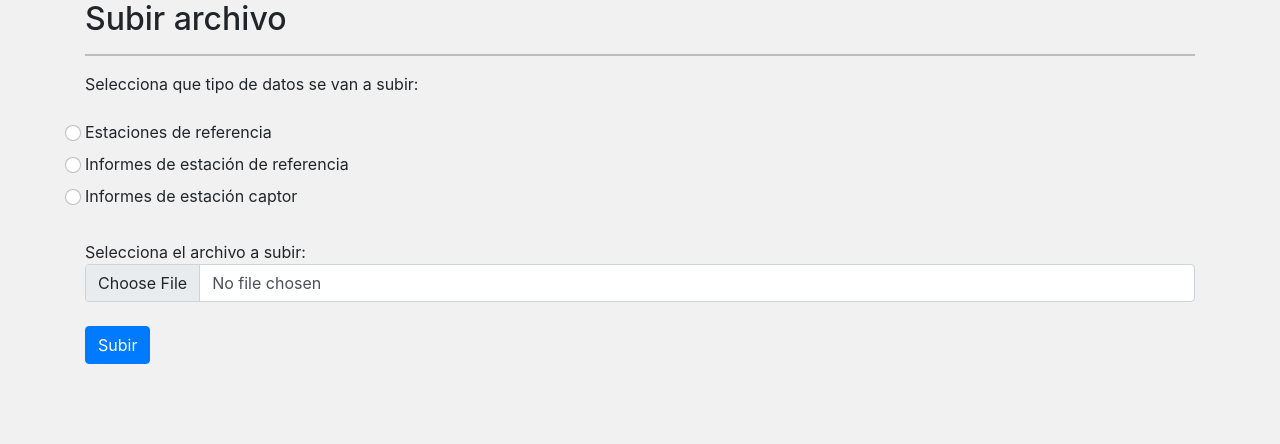
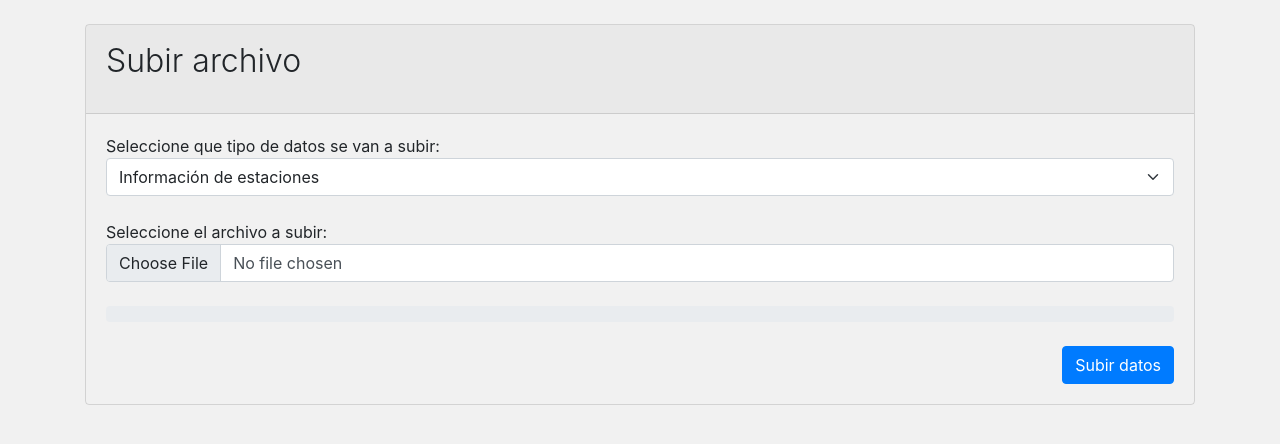
Before and after one commit to isisrg/SensoCat, a Flask app: page /upload in a window 1280 px wide. Shown: the part 56-500 px from the top of the page. Run offline with Flask 2, Linux system fonts and the light colour scheme; some libraries are stand-ins or nearby versions.

Commit message:
Código limpiado, cambios front-end
Código con menos código antiguo comentado, cambios estéticos en las páginas. Se ha añadido una barra de progreso al subir archivo, falta implementar funcionalidad.

```diff
--- a/app/forms.py
+++ b/app/forms.py
@@ -13,8 +13,9 @@ class LoginForm(FlaskForm):
 
 class UploadForm(FlaskForm):
 	#Creates two radio buttons, one for stations and another one for reports. Forces the user to pick one of the two, if none of those are selected then appears a message to inform the user
-	data_type = RadioField('data_type', choices=[('stations', 'Estaciones de referencia'), ('reports-ref', 'Informes de estación de referencia'), ('reports-captor', 'Informes de estación captor')], validators=[DataRequired()])
-	#dropdown = SelectField('drop_down', choices = [('captor', 'Estación captor'), ('ref', 'Estación de referencia')], validators = [DataRequired()])
+	# data_type = RadioField('data_type', choices=[('stations', 'Información de estaciones'), ('reports-ref', 'Informes de estación de referencia'), ('reports-captor', 'Informes de estación captor')], validators=[DataRequired()])
+	#dropdown
+	data_type = SelectField('data_type', choices=[('stations', 'Información de estaciones'), ('reports-ref', 'Informes de estación de referencia'), ('reports-captor', 'Informes de estación captor')], validators=[DataRequired()])
 	file = FileField('file', validators=[FileRequired(), FileAllowed(['csv'], 'Solo archivos CSV!')])
 
 class NewStationForm(FlaskForm):
--- a/app/routes.py
+++ b/app/routes.py
@@ -95,15 +95,12 @@ def home():
             first_sensor = 0
 
             for key, value in last_readings.items():
-                # print(key, '->', value)
                 if key != 'Nombre' and key != 'Timestamp':
                     if first_sensor == 0:
                         data_json = str(key) + ':' + str(value)
                         first_sensor = 1
                     else:
                         data_json += ',' + str(key) + ':' + str(value)
-            # if data_json:
-            #     data_json += '}'
 
             stations_table.update_item(
                 Key={'Nombre': str(station_name)},
@@ -144,6 +141,7 @@ def chart_table(station_name, sensor, initial_date, final_date):
             data.append(report[sensor])
 
         return render_template('chart_table.html', title='Información', station_name=station_name, sensor=sensor, initial_date = initial_date, final_date = final_date, labels = labels, data = data)
+
     if request.method == 'POST':
         return redirect('/home')
 
@@ -171,11 +169,8 @@ def submit_csv():
         file_name = locations_csv.filename.split('.')[0]
         df = pd.read_csv(locations_csv, delimiter=';')
         if data_type == 'stations':
-            #df.insert(0, 'Id', np.arange(start=1, stop=len(df)+1, step=1))
             table = 'Estaciones'
             mode = 0
-            # initial_date = ''
-            # final_date = ''
 
         if data_type == 'reports-captor':
             df.insert(0, 'Nombre', file_name)
@@ -210,79 +205,37 @@ def submit_csv():
 
                 if str(header[count_col]) == 'date':
                     header[count_col] = 'Timestamp'
-                # if str(header[count_col]) == 'Sensores' and mode == 0:
-                #     row_values[count_col] = str(row_values[count_col])
-                #     row_values[count_col] = row_values[count_col].split(",")
-
-                # if str(header[count_col]) == 'Timestamp' and mode == 1 or mode == 2:
-                #     old_date = str(row_values[count_col])
-                #     date = datetime.strptime(f'{old_date}', '%Y-%m-%dT%H:%M:%S')
-                #     new_date = date.strftime('%d/%m/%Y %H:%M')
-                #     row_values[count_col] = str(new_date)
-
-                # if mode == 0:
-                #     if str(header[count_col]) == 'Fecha-inicio':
-                #         reports = reports_table.query(
-                #             Limit = 1,
-                #             # TRUE -> el más grande FALSE -> el más pequeño
-                #             ScanIndexForward = True,
-                #             KeyConditionExpression=Key('Nombre').eq(station_name)
-                #         )
-                #         reports = reports['Items']
-                #         if reports:
-                #             initial_date = reports_table.query(
-                #                 Limit = 1,
-                #                 # TRUE -> el más grande FALSE -> el más pequeño
-                #                 ScanIndexForward = True,
-                #                 KeyConditionExpression=Key('Nombre').eq(station_name)
-                #             )
-                #             initial_date = initial_date['Items'][0]['Timestamp']
-                #             row_values[count_col] = str(initial_date)
-
-                #     if str(header[count_col]) == 'Fecha-fin':
-                #         reports = reports_table.query(
-                #             Limit = 1,
-                #             # TRUE -> el más grande FALSE -> el más pequeño
-                #             ScanIndexForward = True,
-                #             KeyConditionExpression=Key('Nombre').eq(station_name)
-                #         )
-                #         reports = reports['Items']
-                #         if reports:
-                #             final_date = reports_table.query(
-                #                 Limit = 1,
-                #                 # TRUE -> el más grande FALSE -> el más pequeño
-                #                 ScanIndexForward = False,
-                #                 KeyConditionExpression=Key('Nombre').eq(station_name)
-                #             )
-                #             final_date = final_date['Items'][0]['Timestamp']
-                #             row_values[count_col] = str(final_date)
 
                 #If the data is from a captor the date format is changed taking the seconds out
                 if str(header[count_col]) == 'Timestamp' and mode == 1:
-                    #If the data is from the captor20002, which has the date with a different format from all the other captors, is changed so it stays with the same format as all of the others
-                    if(row_values[0] == 'captor20002'):
+                    #If the data is from one of the captor20xxx captors, which have the date with a different format from the captor170xx captors, is changed so it stays with the same format as all of the others
+                    if 'captor20' in row_values[0]:
                         old_date = str(row_values[count_col])
                         date = datetime.strptime(f'{old_date}', '%Y-%m-%d %H:%M:%S')
-                        # new_date = date.strftime('%d/%m/%Y %H:%M')
                         new_date = date.strftime('%Y-%m-%dT%H:%M')
                         row_values[count_col] = str(new_date)
 
-                    #All the captors excluding the captor20002
-                    else:
-                        # old_date = str(row_values[count_col])
-                        # date = datetime.strptime(f'{old_date}', '%d/%m/%Y %H:%M:%S')
-                        # new_date = date.strftime('%d/%m/%Y %H:%M')
-                        # row_values[count_col] = str(new_date)
-                        old_date = str(row_values[count_col])
-                        date = datetime.strptime(f'{old_date}', '%d/%m/%Y %H:%M:%S')
-                        new_date = date.strftime('%Y-%m-%dT%H:%M')
-                        row_values[count_col] = str(new_date)
+                    #All the captor170xx captors
+                    elif 'captor170' in row_values[0]:
+                        #If the data if from captor17013, captor17016 or captor17017, which have the date with a different format from all the other captors, including the captors from captor170xx, is changed so it stays with the same format as all of the others
+                        if ('captor17013' or 'captor17016' or 'captor17017') in row_values[0]:
+                            print('HOLA')
+                            old_date = str(row_values[count_col])
+                            date = datetime.strptime(f'{old_date}', '%d/%m/%Y %H:%M')
+                            new_date = date.strftime('%Y-%m-%dT%H:%M')
+                            row_values[count_col] = str(new_date)
+
+                        #If the data is from the rest of the captor170xx captors, the date format is changed so it stays with the same format as all of the others
+                        else:
+                            old_date = str(row_values[count_col])
+                            date = datetime.strptime(f'{old_date}', '%d/%m/%Y %H:%M:%S')
+                            new_date = date.strftime('%Y-%m-%dT%H:%M')
+                            row_values[count_col] = str(new_date)
 
                 #If the data is from a reference station the date format is changed so it stays with the same format as the date in the captors
                 if str(header[count_col]) == 'Timestamp' and mode == 2:
                     old_date = str(row_values[count_col])
                     date = datetime.strptime(f'{old_date}', '%Y-%m-%dT%H:%M')
-                    # new_date = date.strftime('%d/%m/%Y %H:%M')
                     new_date = date.strftime('%Y-%m-%dT%H:%M')
                     row_values[count_col] = str(new_date)
 
@@ -290,20 +243,6 @@ def submit_csv():
                     data_json = '{"' + str(header[count_col]) + '": "' + str(row_values[count_col]) + '"'
                 else:
                     data_json += ', "' + str(header[count_col]) + '": "' + str(row_values[count_col]) + '"'
-
-                # if str(header[count_col]) == 'Timestamp' and mode == 1 or mode == 2:
-                #     new_date = datetime.strptime(f'{new_date}', '%d/%m/%Y %H:%M')
-                #     if count_row == 0 and mode == 1 or mode == 2:
-                #         initial_date = new_date
-                #         final_date = new_date
-                #     if mode == 1 or mode == 1 or mode == 2:
-                #         if new_date > final_date:
-                #             final_date = new_date
-                #         if new_date < initial_date:
-                #             initial_date = new_date
-
-                #     print('Initial date:' +initial_date.strftime('%d/%m/%Y %H:%M'))
-                #     print('Final date: ' +final_date.strftime('%d/%m/%Y %H:%M'))
 
             data_json += '}'
             #Data converted to JSON format
@@ -343,7 +282,7 @@ def submit_station():
         #Number of columns of the csv
         col_size = items_data.shape[1]
 
-        #first equals 0 if its the first iteration on the Contaminantes column (also indicates wether the Contaminantes column exists or not)
+        #first equals 0 if its the first iteration on the Sensores column (also indicates wether the Sensores column exists or not)
         first = 0
 
         data_json = '{"'
@@ -354,19 +293,8 @@ def submit_station():
             if header[count_col] == 'Longitud': data = form_new_station.longitude.data
             if header[count_col] == 'Sensores': data = form_new_station.sensors.entries
 
+            #Formats the sensors given in the form
             if header[count_col] == 'Sensores':
-                # # data_json += ', "' + str(header[count_col]) + '": ['
-                # data_json += ', "' + str(header[count_col]) + '": "'
-                # for nested in form_new_station.sensors.entries:
-                #     if first == 0:
-                # #         data_json += '"' + str(nested.data) + '"'
-                #         data_json += str(nested.data)
-                #         first = 1
-                #     else:
-                # #         data_json += ', "' + str(nested.data) + '"'
-                #         data_json += ',' + str(nested.data)
-                # # data_json += ']'
-                # data_json += '"'
                 if count_col == 0:
                     data_json += str(header[count_col]) + '": "'
                 else:
@@ -384,17 +312,6 @@ def submit_station():
                 if str(header[count_col]) == 'Nombre' or str(header[count_col]) == 'Latitud' or str(header[count_col]) == 'Longitud':
                     data_json += ', "' + str(header[count_col]) + '": "' + str(data) + '"'
 
-        #If Contaminantes column does not exists then creates one with the data specified by the user in the form
-        # if first == 0:
-        #     data_json += ', "Contaminantes": ['
-        #     for nested in form_new_station.sensors.entries:
-        #         if first == 0:
-        #             data_json += '"' + str(nested.data) + '"'
-        #             first = 1
-        #         else:
-        #             data_json += ', "' + str(nested.data) + '"'
-        #     data_json += ']'
-
         data_json += '}'
         print(data_json)
         #Data converted to JSON format
@@ -405,7 +322,6 @@ def submit_station():
         selected_table.put_item(Item=converted_data)
         return render_template('submit_station.html', title='Estación', form_new_station=form_new_station)
 
-
 @app.route('/index')
 def index():
     return render_template('index.html')
--- a/app/templates/about.html
+++ b/app/templates/about.html
@@ -8,8 +8,9 @@
 {% endblock %}
 
 {% block content %}
+    <br>
     <div class="container">
-            <h2> Sobre nosotros </h2>
+        <p class="fs-2 fw-light"> Sobre nosotros </p>
         <hr>
         <figure class="text-center">
             <blockquote class="blockquote">
--- a/app/templates/base.html
+++ b/app/templates/base.html
@@ -6,7 +6,7 @@
 		{% else %}
 		<title>SensoCAT</title>
 		{% endif %}
-		{% block map %} {% endblock %}
+		{% block imports %} {% endblock %}
 
 		<meta name="viewport" content="width=device-width, initial_scale=1.0">
 
--- a/app/templates/upload.html
+++ b/app/templates/upload.html
@@ -1,4 +1,8 @@
 {% extends "base.html" %}
+
+{% block import %}
+	<script src="https://cdnjs.cloudflare.com/ajax/libs/jquery/3.6.0/jquery.min.js" integrity="sha512-894YE6QWD5I59HgZOGReFYm4dnWc1Qt5NtvYSaNcOP+u1T9qYdvdihz0PPSiiqn/+/3e7Jo4EaG7TubfWGUrMQ==" crossorigin="anonymous" referrerpolicy="no-referrer"></script>
+{% endblock %}
 
 {% block navbar %}
 	<a class="nav-link" aria-current="page" href="{{ url_for('home') }}">Inicio</a>
@@ -8,29 +12,39 @@
 {% endblock %}
 
 {% block content %}
+	<br>
 	<div class="container">
-		<h2> Subir archivo </h2>
-		<hr>
-		<form method="POST" action="/upload/submit_csv" enctype="multipart/form-data">
-			Selecciona que tipo de datos se van a subir:
+		<div class="card bg-transparent">
+			<div class="card-header">
+				<p class="fs-2 fw-light"> Subir archivo </p>
+			</div>
+			<div class="card-body">
+				<form method="POST" action="/upload/submit_csv" id="upload_form" enctype="multipart/form-data">
+					Seleccione que tipo de datos se van a subir:
 					<br>
-			<br>
-			{% for subfield in form.data_type %}
-				{{ subfield(class="form-check-input") }}
+					{{ form.data_type(class="form-select") }}
+					<!-- {% for subfield in form.data_type %}
+						{{ subfield(class="form-check-label") }}
 						{{ subfield.label }} <br>
-			{% endfor %}
+					{% endfor %} -->
 
 					<!-- {% for error in form.data_type.errors %}
 					<span style="color:red;">[{{ error }}]</span>
 					{% endfor %} -->
 
 					<br>
-			Selecciona el archivo a subir:
-			{{ form.file(class="form-control") }}
+					Seleccione el archivo a subir:
+					{{ form.file(class="form-control", accept=".csv", id="upload_file") }}
 					<br>
-			<input type="submit" class="btn btn-primary" value="Subir">
-			</p>
+					<div class="progress">
+						<div class="progress-bar progress-bar-striped progress-bar-animated" role="progressbar" aria-valuenow="0" aria-valuemin="0" aria-valuemax="100"></div>
+					</div>
+					<div id="targetLayer" style="display:none;"></div>
+					<br>
+					<input type="submit" class="btn btn-primary float-right" value="Subir datos">
 				</form>
+			</div>
+		</div>
 	</div>
 
 {% endblock %}
```
Also changed, not shown: app/templates/home.html (+7 -1 lines), app/templates/new_station.html (+39 -13 lines), 1 other file. Lines whose indentation alone changed are shown as unchanged.
